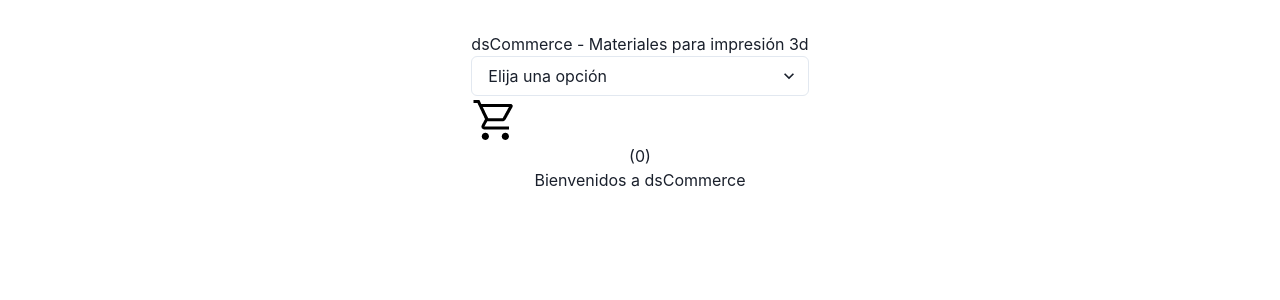
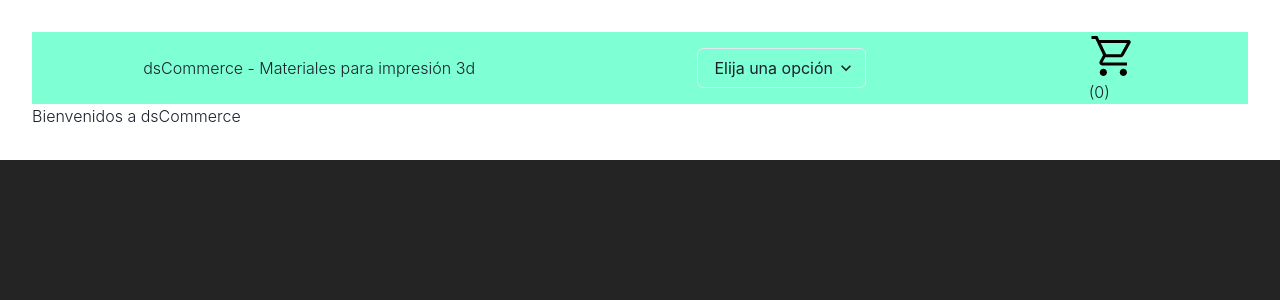
Before and after one commit to pabenda/ProyectoReact-dsCommerce, a React (Vite) app: page / in a window 1280 px wide. Shown: the top 300 px of the page. Built offline with nearby package versions, Linux system fonts and the light colour scheme.

Commit message:
se completan elementos solicitados y se comienza armado estético

```diff
--- a/src/App.css
+++ b/src/App.css
@@ -1,41 +1,15 @@
 #root {
-  max-width: 1280px;
   margin: 0 auto;
   padding: 2rem;
-  text-align: center;
-}
-
-.logo {
-  height: 6em;
-  padding: 1.5em;
-  will-change: filter;
-}
-.logo:hover {
-  filter: drop-shadow(0 0 2em #646cffaa);
-}
-.logo.react:hover {
-  filter: drop-shadow(0 0 2em #61dafbaa);
-}
-
-@keyframes logo-spin {
-  from {
-    transform: rotate(0deg);
-  }
-  to {
-    transform: rotate(360deg);
-  }
-}
-
-@media (prefers-reduced-motion: no-preference) {
-  a:nth-of-type(2) .logo {
-    animation: logo-spin infinite 20s linear;
-  }
 }
 
 .card {
   padding: 2em;
 }
 
-.read-the-docs {
-  color: #888;
+.NavBarLoc {
+  display: flex;
+  justify-content: space-around;
+  background-color: aquamarine;
+  align-items: center;
 }
--- a/src/components/CartWidget.jsx
+++ b/src/components/CartWidget.jsx
@@ -4,7 +4,7 @@ import { Button, ButtonGroup } from '@chakra-ui/react'
 const CartWidget = () => {
     return (
         <div>
-            <img src="./src/assets/cart.png" alt="" />(0)
+            <img src="./src/assets/cart.png" alt="" />
         </div>
     )
 }
--- a/src/components/NavBar.jsx
+++ b/src/components/NavBar.jsx
@@ -4,14 +4,20 @@ import { Select } from '@chakra-ui/react'
 
 const NavBar = () => {
     return (
+        <div className='NavBarLoc'>
             <div>
                 <h3>dsCommerce - Materiales para impresión 3d</h3>
+            </div>
+            <div>
                 <Select placeholder='Elija una opción'>
                     <option value='option1'>Quienes Somos</option>
                     <option value='option2'>Productos</option>
                     <option value='option3'>Novedades</option>
                 </Select>
-            <CartWidget />
+            </div>
+            <div>
+                <CartWidget />(0)
+            </div>
         </div>
     )
 }
--- a/src/index.css
+++ b/src/index.css
@@ -1,19 +1,12 @@
 :root {
-  font-family: Inter, Avenir, Helvetica, Arial, sans-serif;
+  font-family: Cambria, Cochin, Georgia, Times, 'Times New Roman', serif;
   font-size: 16px;
   line-height: 24px;
-  font-weight: 400;
+  font-weight: 300;
 
   color-scheme: light dark;
   color: rgba(255, 255, 255, 0.87);
   background-color: #242424;
-
-  font-synthesis: none;
-  text-rendering: optimizeLegibility;
-  -webkit-font-smoothing: antialiased;
-  -moz-osx-font-smoothing: grayscale;
-  -webkit-text-size-adjust: 100%;
-
 }
 
 a {
@@ -27,44 +20,7 @@ a:hover {
 
 body {
   margin: 0;
-  display: flex;
-  min-width: 320px;
-  min-height: 100vh;
-}
-
-h1 {
-  font-size: 3.2em;
-  line-height: 1.1;
-}
-
-button {
-  border-radius: 8px;
-  border: 1px solid transparent;
-  padding: 0.6em 1.2em;
-  font-size: 1em;
-  font-weight: 500;
-  font-family: inherit;
-  background-color: #1a1a1a;
-  cursor: pointer;
-  transition: border-color 0.25s;
-}
-button:hover {
-  border-color: #646cff;
-}
-button:focus,
-button:focus-visible {
-  outline: 4px auto -webkit-focus-ring-color;
-}
-
-@media (prefers-color-scheme: light) {
-  :root {
-    color: #213547;
-    background-color: #ffffff;
-  }
-  a:hover {
-    color: #747bff;
-  }
-  button {
-    background-color: #f9f9f9;
-  }
-}
+  width: 100%;
+  height: 100%;
+  background-color: blueviolet;
+ }
```
Lines whose indentation alone changed are shown as unchanged.
